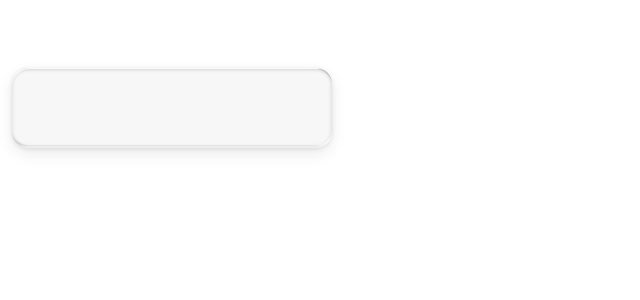
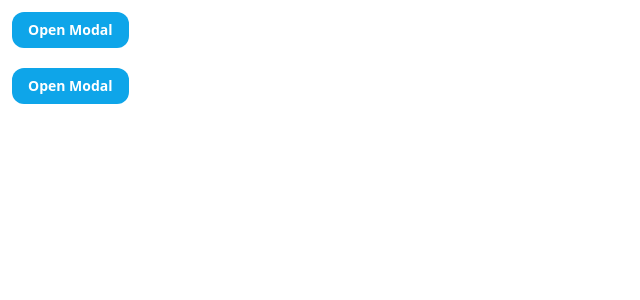
Before and after one commit to michTheBrandofficial/mobily-responsive, a React (Vite) app: page / in a window 1280 px wide. Shown: the top 300 px of the page, without its empty margins (0-640 px from the left). Built offline with nearby package versions, Linux system fonts and the light colour scheme.

Commit message:
[🚀 feat] liquid glass menu done

```diff
--- a/components/index.tsx
+++ b/components/index.tsx
@@ -1,16 +1,38 @@
+import { sleep } from "@/lib/utils";
 import { Button } from "./ui/buttons";
-import LiquidGlass from "./ui/liquid-glass";
+import Menu from "./ui/menu";
 
 const Components = () => {
   return (
     <section className="tws-w-full tws-bg-transparent tws-h-screen tws-overflow-x-auto tws-p-3 tws-space-y-5 tws-no-scrollbar tws-relative">
       <Button>Open Modal</Button>
-      <LiquidGlass className="tws-w-80 purple tws-h-20 tws-rounded-2xl " />
-      {/*<Select
-      options={['https://', 'http://'].map(v => ({ label: v, value: v }))}
-      value={value}
-
+      {/*<LiquidGlass
+        tint={"use-color"}
+        color={[uint8(14), uint8(165), uint8(233)]}
+        className="tws-size-20 tws-h-20 tws-rounded-full "
       />*/}
+      <Menu transformOrigin="top-left">
+        <Menu.Trigger>
+          <Button>Open Modal</Button>
+        </Menu.Trigger>
+        <Menu.Content className="h-fit min-w-[240px] !min-h-0 ">
+          <Menu.Item>
+            Item 1
+          </Menu.Item>
+          <Menu.Item onTap={async (close) => {
+            await sleep(1000);
+            close();
+          }} >
+            Item 2
+          </Menu.Item>
+          <Menu.Item className="tws-text-red-500 tws-font-bold" onTap={async (close) => {
+            await sleep(1000);
+            close();
+          }} >
+            Item 2
+          </Menu.Item>
+        </Menu.Content>
+      </Menu>
     </section>
   );
 };
--- a/components/ui/buttons.tsx
+++ b/components/ui/buttons.tsx
@@ -2,7 +2,7 @@ import { cn } from "@/lib/cn";
 import { HTMLMotionProps, motion } from "motion/react";
 import React, { PropsWithChildren } from "react";
 
-type Variants = "full" | "outline" | "icon" | "ghost" | "dormant";
+type Variants = "full" | "icon" | "ghost" | "dormant";
 
 type ButtonProps = PropsWithChildren<HTMLMotionProps<"button">> & {
   variant?: Variants;
@@ -11,6 +11,7 @@ type ButtonProps = PropsWithChildren<HTMLMotionProps<"button">> & {
 
 /**
  * @animated with motion.button
+ * @dev most buttons will icon buttons
  */
 export const Button: React.FC<ButtonProps> = ({
   children,
@@ -35,17 +36,16 @@ export const Button: React.FC<ButtonProps> = ({
       }
       className={cn(
         `tws-font-semibold tws-rounded-xl  `,
-        { "tws-bg-primary-500 tws-text-white": variant === "full" },
         {
-          "tws-border-2 tws-border-primary-500 tws-text-primary-400 ":
-            variant === "outline",
+          "tws-bg-sky-500 tws-text-white": variant === "full",
+          "tws-text-primary-500": variant === "ghost",
+          "tws-text-paragraph tws-bg-stone-200 ": variant === "dormant",
+          "tws-px-4 tws-py-2 tws-text-sm": variant !== "icon",
+          "tws-bg-primary-500 tws-text-white tws-px-2 tws-py-2":
+            variant === "icon",
+          "tws-cursor-not-allowed tws-opacity-50": props.disabled,
+          "tws-flex tws-items-center tws-gap-x-3 tws-justify-center ": loading,
         },
-        { "tws-text-primary-500": variant === "ghost" },
-        { "tws-text-paragraph tws-bg-stone-200 ": variant === "dormant" },
-        { "tws-px-4 tws-py-2 tws-text-sm": variant !== "icon" },
-        { "tws-bg-primary-500 tws-text-white tws-px-2 tws-py-2": variant === "icon" },
-        { "tws-cursor-not-allowed tws-opacity-50": props.disabled },
-        { "tws-flex tws-items-center tws-gap-x-3 tws-justify-center ": loading },
         className,
       )}
     >
--- a/components/ui/liquid-glass.css
+++ b/components/ui/liquid-glass.css
@@ -2,11 +2,6 @@
   --c-glass: #bbbbbc;
   --c-light: #fff;
   --c-dark: #000;
-
-  --c-content: #224;
-  --c-action: #0052f5;
-
-  --c-bg: #e8e8e9;
 
   --glass-reflex-dark: 1;
   --glass-reflex-light: 1;
--- a/components/ui/liquid-glass.tsx
+++ b/components/ui/liquid-glass.tsx
@@ -1,14 +1,25 @@
-import * as React from "react";
-import "./liquid-glass.css";
 import { cn } from "@/lib/cn";
 import { uint8 } from "@/lib/number";
 import { pipe } from "@/lib/pipe";
 import { hexToRgbArray, rgbArrayToHex } from "@/lib/utils";
+import { HTMLMotionProps, motion } from "motion/react";
+import * as React from "react";
+import "./liquid-glass.css";
+
+type HexColor = `#${string}`;
+
+type RgbColor = [uint8, uint8, uint8];
 
 interface LiquidGlassProps
-  extends Omit<React.HTMLAttributes<HTMLDivElement>, "children" | "color"> {
-  children?: React.ReactElement;
-  color?: `#${string}` | [uint8, uint8, uint8];
+  extends Omit<HTMLMotionProps<"div">, "children" | "color"> {
+  children?: React.ReactNode;
+  color?: HexColor | RgbColor;
+  /**
+   * @dev tint is the white tint around the liquid glass,
+   * @default white
+   * @cancustomize to use {@link LiquidGlassProps.color} or custom color
+   */
+  tint?: "use-color" | RgbColor;
 }
 
 /**
@@ -17,20 +28,33 @@ interface LiquidGlassProps
 export default function LiquidGlass({
   children,
   className,
-  style,
+  style = {},
   color = `#bbbbbc`,
+  tint,
   ...props
 }: LiquidGlassProps) {
-  const glassColor = pipe(color, (color) => {
-    if (typeof color === "string") return color;
-    else if (Array.isArray(color)) return rgbArrayToHex(color);
+  const [hex, rgb] = pipe(color, (color): [HexColor, RgbColor] => {
+    if (typeof color === "string") return [color, hexToRgbArray(color)];
+    else if (Array.isArray(color)) return [rgbArrayToHex(color), color];
+    return ["#bbbbbc", hexToRgbArray("#bbbbbc")];
   });
   return (
-    <div className={cn("liquid-glass", className)}
+    <motion.div
+      {...props}
+      className={cn("liquid-glass", className)}
       style={{
         // this is what styles the glass color
         // @ts-ignore
-        "--c-glass": glassColor || `#bbbbbc`
+        "--c-glass": hex,
+        ...(tint
+          ? {
+              // pass the color here for the tint around
+              "--c-light": tint === 'use-color'
+                ? `rgba(${rgb[0]}, ${rgb[1]}, ${rgb[2]}, .07)`
+                : `rgba(${tint[0]}, ${tint[1]}, ${tint[2]}, .07)`
+            }
+          : {}),
+        ...style,
       }}
     >
       {children}
@@ -87,6 +111,6 @@ export default function LiquidGlass({
           </filter>
         </svg>
       </div>
-    </div>
+    </motion.div>
   );
 }
--- a/components/ui/menu.tsx
+++ b/components/ui/menu.tsx
@@ -1,6 +1,6 @@
-import { omit } from "@/lib/utils";
+import { first, last, omit } from "@/lib/utils";
 import { cn } from "@/lib/cn";
-import { AnimatePresence, motion } from "motion/react";
+import { AnimatePresence, HTMLMotionProps, motion } from "motion/react";
 import React, {
   createContext,
   Dispatch,
@@ -10,6 +10,7 @@ import React, {
   useRef,
   useState,
 } from "react";
+import LiquidGlass from "./liquid-glass";
 
 type MenuContextType = {
   open: boolean;
@@ -21,8 +22,9 @@ type MenuContextType = {
       | "top-right"
       | "bottom-left"
       | "bottom-right";
-    noBlur: boolean | undefined
+    noBlur: boolean | undefined;
   };
+  containerRef: React.RefObject<HTMLDivElement | null>;
 };
 
 const MenuContext = createContext<MenuContextType | null>(null);
@@ -49,9 +51,12 @@ type MenuProps = Pick<Props, "children"> & {
 const MenuProvider = ({
   children,
   transformOrigin = "center",
+  // for here I'd like noblur
+  noBlur = true,
   ...props
 }: MenuProps) => {
   const [isOpen, setIsOpen] = useState(false);
+  const containerRef = useRef<HTMLDivElement | null>(null);
   return (
     <MenuContext.Provider
       value={{
@@ -59,11 +64,14 @@ const MenuProvider = ({
         setOpen: setIsOpen,
         config: {
           transformOrigin,
-          noBlur: props.noBlur
+          noBlur: noBlur,
         },
+        containerRef,
       }}
     >
-      <section className={cn(props.className, " w-fit h-fit relative")}>
+      <section
+        className={cn(props.className, " tws-w-fit tws-h-fit tws-relative")}
+      >
         {children}
       </section>
     </MenuContext.Provider>
@@ -91,9 +99,13 @@ const MenuTrigger: React.FC<Pick<Props, "children" | "className">> = ({
     <motion.div
       whileTap={{ scale: 0.95 }}
       whileHover={{ scale: 1.05 }}
-      className={cn("w-fit h-fit p-0 bg-transparent text-inherit ", className, {
-        "relative z-[100000000]": shouldHaveHighZIndex,
-      })}
+      className={cn(
+        "tws-w-fit tws-h-fit tws-relative tws-p-0 tws-bg-transparent tws-text-inherit ",
+        className,
+        {
+          "tws-relative tws-z-[100000000]": shouldHaveHighZIndex,
+        },
+      )}
       onTap={() => {
         setShouldHaveHighZIndex(true);
         setTimeout(() => {
@@ -107,62 +119,72 @@ const MenuTrigger: React.FC<Pick<Props, "children" | "className">> = ({
 };
 
 const MenuContent: React.FC<Props> = ({ children, className }) => {
-  const { open, setOpen, config } = useMenu();
-  const containerRef = useRef<HTMLElement>(null);
+  const { open, setOpen, config, containerRef } = useMenu();
   useEffect(() => {
-    if (open) containerRef.current?.focus();
+    // focus on first menu item
+    if (!open) return;
+    const firstMenuItem =
+      containerRef.current?.querySelector<HTMLDivElement>(".lg-menu-item");
+    if (firstMenuItem) firstMenuItem.focus();
   }, [open]);
   return (
-    <AnimatePresence mode="sync" >
+    <AnimatePresence mode="sync">
       {open ? (
         <>
           <motion.section
-            key={'menu-underlay'}
+            key={"menu-underlay"}
             layout
             initial={{ opacity: 0 }}
             animate={{ opacity: 1 }}
             exit={{
               opacity: 0,
               transition: {
-                duration: 0.2
-              }
+                duration: 0.2,
+              },
             }}
             onClick={(e) => {
               if (e.target === e.currentTarget) setOpen(false);
             }}
-            className={cn("fixed h-screen w-screen bg-transparent !mt-0 top-0 left-0 z-[10000000]", {
-              'bg-white/25 backdrop-blur-[2px]': !config.noBlur
-            })}
+            className={cn(
+              "tws-fixed tws-h-screen tws-w-screen tws-bg-transparent !tws-mt-0 tws-top-0 tws-left-0 tws-z-[10000000]",
+              {
+                "tws-bg-white/25 tws-backdrop-blur-[2px]": !config.noBlur,
+              },
+            )}
           ></motion.section>
-          <motion.section
+          <LiquidGlass
             ref={containerRef}
-            key={'menu'}
+            key={"menu"}
             initial={{ scale: 0.5 }}
             animate={{ scale: 1 }}
             exit={{
-              scale: 0.5, opacity: 0,
+              scale: 0.5,
+              opacity: 0,
               transition: {
-                duration: 0.2
-              }
+                duration: 0.2,
+              },
             }}
             tabIndex={0}
             className={cn(
-              `min-h-[400px] min-w-[300px] top-[120%] bg-white rounded-2xl absolute z-[100000000] border border-gray-100 `,
+              `tws-min-h-[220px] tws-min-w-[240px] tws-top-[120%] tws-rounded-[32px] tws-absolute tws-z-[100000000] tws-p-2 `,
               className,
-              { "origin-center": config.transformOrigin === "center" },
-              { "origin-top-right": config.transformOrigin === "top-right" },
-              { "origin-top-left": config.transformOrigin === "top-left" },
+              { "tws-origin-center": config.transformOrigin === "center" },
               {
-                "origin-bottom-left": config.transformOrigin === "bottom-left",
+                "tws-origin-top-right": config.transformOrigin === "top-right",
+              },
+              { "tws-origin-top-left": config.transformOrigin === "top-left" },
+              {
+                "tws-origin-bottom-left":
+                  config.transformOrigin === "bottom-left",
               },
               {
-                "origin-bottom-right":
+                "tws-origin-bottom-right":
                   config.transformOrigin === "bottom-right",
-              }
+              },
             )}
           >
             {children}
-          </motion.section>
+          </LiquidGlass>
         </>
       ) : (
         ""
@@ -171,39 +193,63 @@ const MenuContent: React.FC<Props> = ({ children, className }) => {
   );
 };
 
-type MenuItemProps = Props & React.JSX.IntrinsicElements['div'] & {
-  /**
-   * @dev this should be used over the onClick
-   * @dev this passes a calllback which can then be used to close the menu
-   * */
-  onTap?: (e: React.MouseEvent<HTMLDivElement, MouseEvent>, close: VoidFunction) => void
-}
+type MenuItemProps = Props &
+  Omit<HTMLMotionProps<"div">, "onClick" | "onTap"> & {
+    onTap?: (close: VoidFunction) => void;
+  };
 
 const MenuItem: React.FC<MenuItemProps> = ({
   children,
   className,
   ...props
 }) => {
-  const { setOpen } = useMenu();
+  const { setOpen, containerRef } = useMenu();
   return (
-    <div
-      {...omit(props, 'onTap')}
-      tabIndex={0}
-      onClick={(e) => {
-        if (props.onTap)
-          props.onTap(e, () => setOpen(false))
-        else {
+    <motion.div
+      tabIndex={1}
+      {...omit(props, "onTap")}
+      whileTap={{ scale: 0.9 }}
+      onTap={() => {
+        props.onTap?.(() => setOpen(false));
+      }}
+      onKeyUp={(e) => {
+        if (e.key === "Enter") {
+          props.onTap?.(() => setOpen(false));
+        } else if (e.key === "Escape") {
           setOpen(false);
-          props.onClick?.(e);
+        } else if (e.key === "ArrowUp") {
+          // go to last item
+          const items = Array.from(
+            containerRef.current?.querySelectorAll(".lg-menu-item") || [],
+          );
+          const index = items.indexOf(e.target as HTMLElement);
+          (
+            ((items[index - 1] ||
+              last(items)) /* focus trap here */ as HTMLElement) || null
+          )?.focus();
+        } else if (e.key === "ArrowDown") {
+          // go to next item
+          const items = Array.from(
+            containerRef.current?.querySelectorAll(".lg-menu-item") || [],
+          );
+          const index = items.indexOf(e.target as HTMLElement);
+          (
+            ((items[index + 1] ||
+              first(items)) /* focus trap here */ as HTMLElement) || null
+          )?.focus();
         }
       }}
+      className="lg-menu-item focus:tws-outline-none focus:tws-bg-gray-100/30 hover:tws-bg-gray-100/30 tws-rounded-[24px]"
+    >
+      <motion.div
         className={cn(
-        "w-full h-fit focus:outline-none focus:bg-gray-100 hover:bg-gray-100 first:rounded-t-[inherit] last:rounded-b-[inherit] px-5 py-3 cursor-pointer border-b border-gray-100 flex items-center justify-between gap-x-3 ",
-        className
+          "tws-w-full tws-h-fit tws-rounded-[inherit] tws-px-5 tws-py-3 tws-cursor-pointer tws-flex tws-items-center tws-justify-between tws-gap-x-3 ",
+          className,
         )}
       >
         {children}
-    </div>
+      </motion.div>
+    </motion.div>
   );
 };
 
```
Also changed, not shown: lib/utils.ts (+8 -0 lines). Lines whose indentation alone changed are shown as unchanged.
